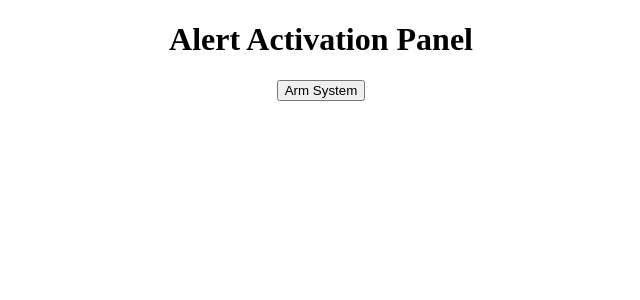
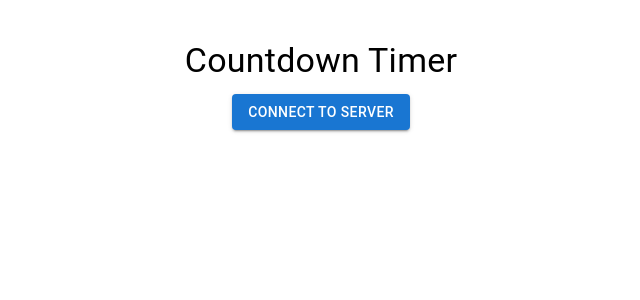
Before and after one commit to rndmzd/remote-alerts, a React app in the folder packages/client/: page / in a window 1280 px wide. Shown: the top 300 px of the page, without its empty margins (319-959 px from the left). Built offline with nearby package versions, Linux system fonts and the light colour scheme; no server answers.

Commit message:
Add MUI to client interface.

```diff
--- a/packages/client/package.json
+++ b/packages/client/package.json
@@ -11,6 +11,9 @@
   "license": "ISC",
   "description": "",
   "dependencies": {
+    "@emotion/react": "^11.11.4",
+    "@emotion/styled": "^11.11.5",
+    "@mui/material": "^5.15.19",
     "css-loader": "^7.1.2",
     "react": "^18.3.1",
     "react-dom": "^18.3.1",
--- a/packages/client/src/App.tsx
+++ b/packages/client/src/App.tsx
@@ -1,5 +1,6 @@
-import React, { useState } from 'react';
-import Countdown from './Countdown';
+import React, { useState } from "react";
+import { Container, Typography, Button, Box } from "@mui/material";
+import Countdown from "./Countdown";
 
 const App: React.FC = () => {
   const [isConnected, setIsConnected] = useState(false);
@@ -9,14 +10,20 @@ const App: React.FC = () => {
   };
 
   return (
-    <div className="App">
-      <h1>Alert Activation Panel</h1>
-      {isConnected ? (
-        <Countdown />
-      ) : (
-        <button onClick={handleConnect}>Arm System</button>
-      )}
-    </div>
+    <Container maxWidth="sm">
+      <Box textAlign="center" mt={5}>
+        <Typography variant="h4" gutterBottom>
+          Countdown Timer
+        </Typography>
+        {isConnected ? (
+          <Countdown />
+        ) : (
+          <Button variant="contained" color="primary" onClick={handleConnect}>
+            Connect to Server
+          </Button>
+        )}
+      </Box>
+    </Container>
   );
 };
 
--- a/packages/client/src/Countdown.tsx
+++ b/packages/client/src/Countdown.tsx
@@ -1,52 +1,59 @@
-import React, { useEffect, useState } from 'react';
-import io from 'socket.io-client';
+import React, { useEffect, useState } from "react";
+import io from "socket.io-client";
+import { Button, Typography, Box } from "@mui/material";
 
-const socket = io('http://localhost:3000');
+const socket = io("http://localhost:3000");
 
 const Countdown: React.FC = () => {
   const [timeRemaining, setTimeRemaining] = useState<number | null>(null);
 
   useEffect(() => {
-    socket.on('countdown-update', (time: number) => {
+    socket.on("countdown-update", (time: number) => {
       setTimeRemaining(time);
     });
 
-    socket.on('countdown-finished', () => {
+    socket.on("countdown-finished", () => {
       setTimeRemaining(null);
-      alert('Countdown finished!');
+      alert("Countdown finished!");
     });
 
-    socket.on('countdown-reset', () => {
+    socket.on("countdown-reset", () => {
       setTimeRemaining(null);
     });
 
     return () => {
-      socket.off('countdown-update');
-      socket.off('countdown-finished');
-      socket.off('countdown-reset');
+      socket.off("countdown-update");
+      socket.off("countdown-finished");
+      socket.off("countdown-reset");
     };
   }, []);
 
   const startCountdown = () => {
     const duration = 10; // Example duration in seconds
-    socket.emit('start-countdown', duration);
+    socket.emit("start-countdown", duration);
   };
 
   const stopCountdown = () => {
-    socket.emit('stop-countdown');
+    socket.emit("stop-countdown");
   };
 
   return (
-    <div className="Countdown">
+    <Box textAlign="center">
       {timeRemaining !== null ? (
         <>
-          <div>Time Remaining: {timeRemaining} seconds</div>
-          <button onClick={stopCountdown}>Stop Countdown</button>
+          <Typography variant="h5" gutterBottom>
+            Time Remaining: {timeRemaining} seconds
+          </Typography>
+          <Button variant="contained" color="secondary" onClick={stopCountdown}>
+            Stop Countdown
+          </Button>
         </>
       ) : (
-        <button onClick={startCountdown}>Start Countdown</button>
+        <Button variant="contained" color="primary" onClick={startCountdown}>
+          Start Countdown
+        </Button>
       )}
-    </div>
+    </Box>
   );
 };
 
```
Also changed, not shown: 1 other file (tests, documents, lock files or other folders).
